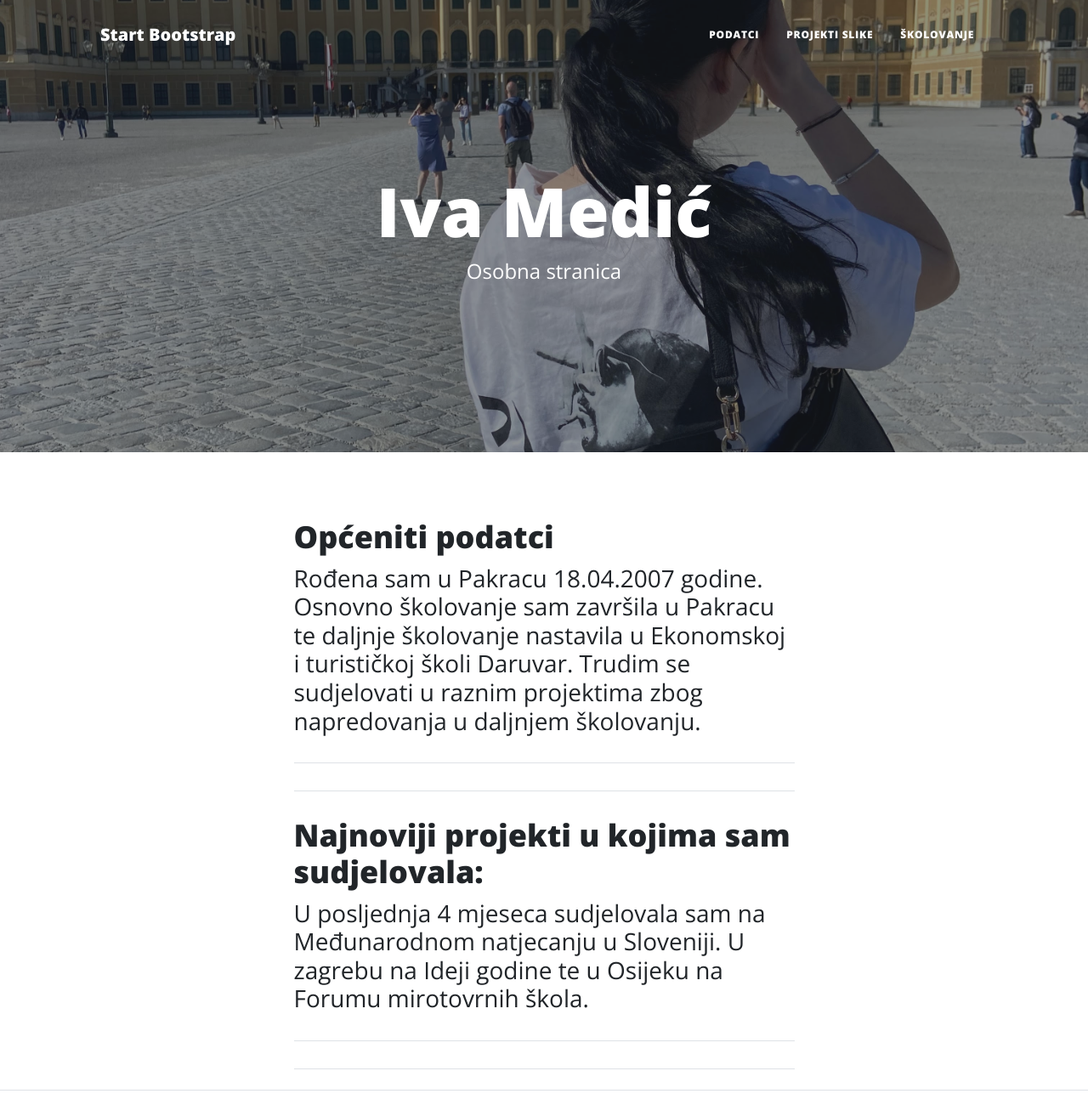
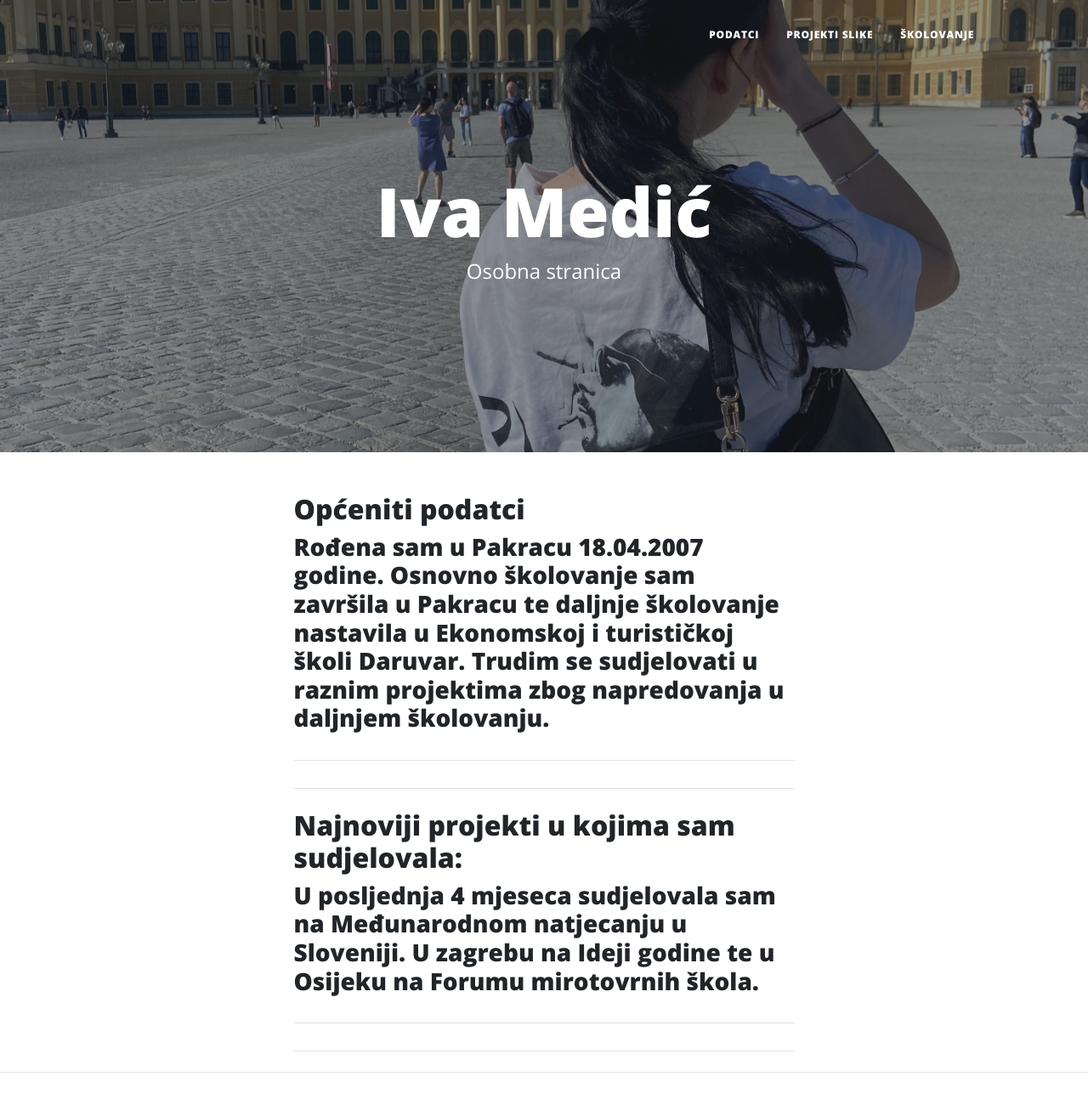
Before and after one commit to ivomed/ivamedic, a plain HTML site: page index.html in a window 1280 px wide. Shown: the top 1300 px of the page at 85% size. Drawn offline with nearby package versions, Linux system fonts and the light colour scheme.

Commit message:
Add files via upload

```diff
--- a/index.html
+++ b/index.html
@@ -19,7 +19,7 @@
         <!-- Navigation-->
         <nav class="navbar navbar-expand-lg navbar-light" id="mainNav">
             <div class="container px-4 px-lg-5">
-                <a class="navbar-brand" href="index.html">Start Bootstrap</a>
+                <a class="navbar-brand" href="index.html"></a>
                 <button class="navbar-toggler" type="button" data-bs-toggle="collapse" data-bs-target="#navbarResponsive" aria-controls="navbarResponsive" aria-expanded="false" aria-label="Toggle navigation">
                     Menu
                     <i class="fas fa-bars"></i>
@@ -53,7 +53,7 @@
                 <div class="col-md-10 col-lg-8 col-xl-7">
                     <!-- Post preview-->
                     <div class="post-preview">
-                        <a href="post.html">
+
                             <h2 class="post-title">Općeniti podatci</h2>
                             <h3 class="post-subtitle">Rođena sam u Pakracu 18.04.2007 godine. Osnovno školovanje sam završila u Pakracu te daljnje školovanje nastavila u Ekonomskoj i turističkoj školi Daruvar. Trudim se sudjelovati u raznim projektima zbog napredovanja u daljnjem školovanju.</h3>
                         </a>
@@ -73,7 +73,7 @@
                     <hr class="my-4" />
                     <!-- Post preview-->
                     <div class="post-preview">
-                        <a href="post.html">
+
                             <h2 class="post-title">Najnoviji projekti u kojima sam sudjelovala:</h2>
                             <h3 class="post-subtitle">U posljednja 4 mjeseca sudjelovala sam na Međunarodnom natjecanju u Sloveniji. U zagrebu na Ideji godine te u Osijeku na Forumu mirotovrnih škola.</h3>
                         </a>
```
